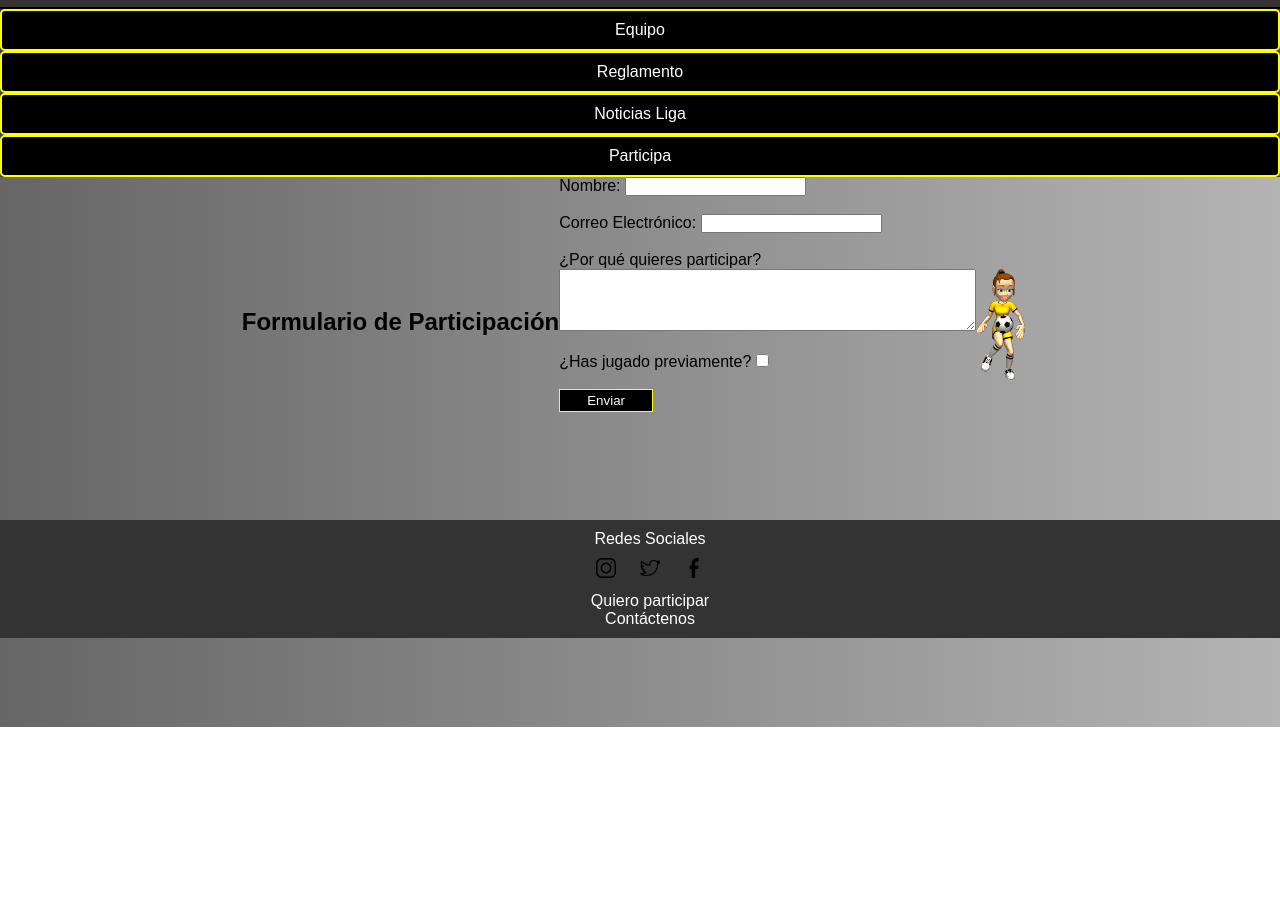
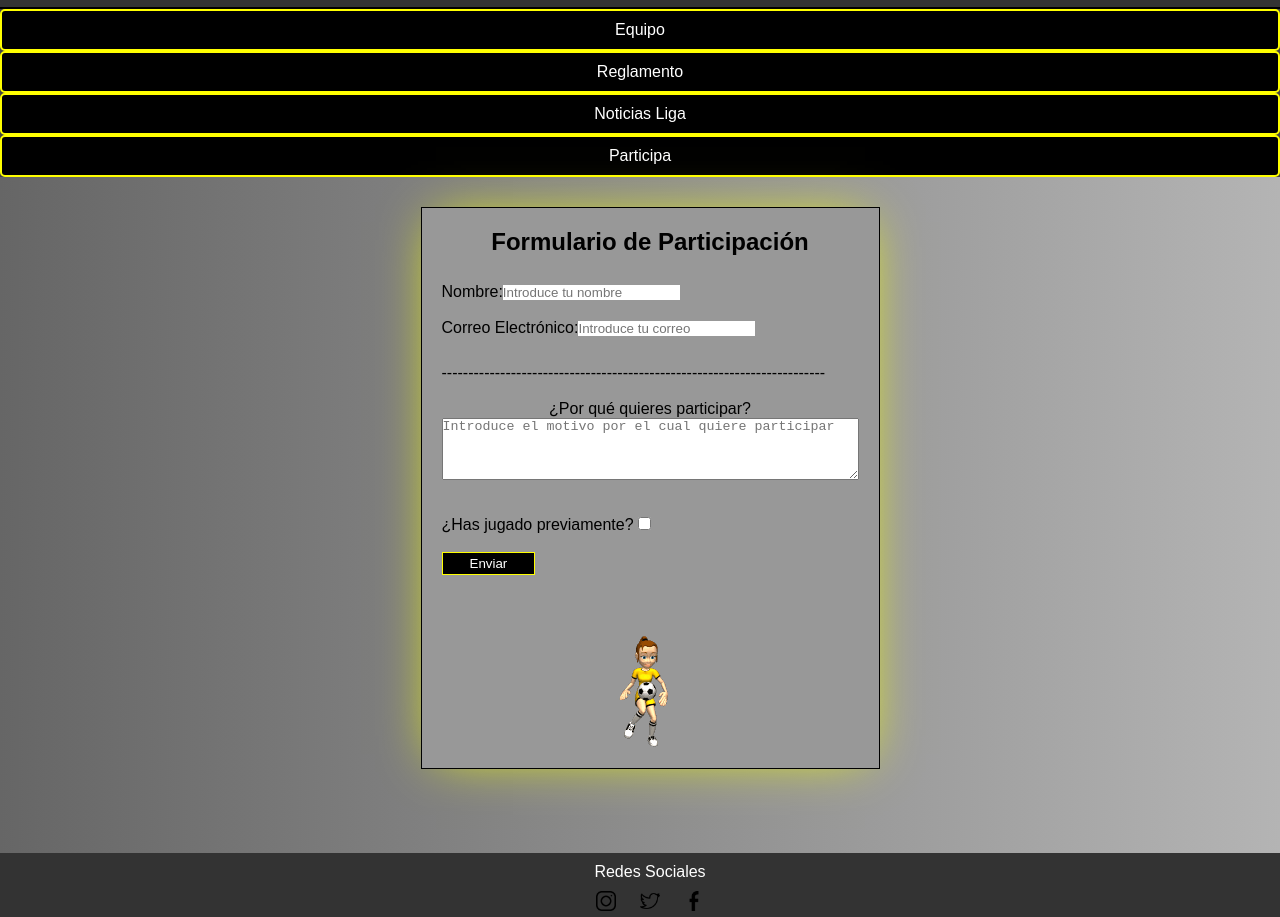
Before and after one commit to miguel04fr/HTML_Marcos, a plain HTML site: page Pc/Html/participa.html in a window 1280 px wide. Shown: the part 73-990 px from the top of the page. Before the commit the page ends 800 px from the top, so only its background shows below. Drawn offline with Linux system fonts and the light colour scheme.

Commit message:
update de el formulario

```diff
--- a/Pc/Css/estilos.css
+++ b/Pc/Css/estilos.css
@@ -46,6 +46,8 @@ header img {
     justify-content: center;
     align-items: center;
     flex-direction: row;
+    margin: 10px;
+    width: 100vw;
 }
 
 .col1,.col2,.col3 {
@@ -57,18 +59,25 @@ header img {
 .col1 {
 
     width: 30%;
+    margin-left: 10px;
 
-    align-items: center;
 }
 
 .col2 {
 
+    display: flex;
     width: 50%;
+    flex-direction: column;
+    align-items: flex-start;
+    flex-wrap: nowrap;
 
 }
 
 .col3 {
     width: 20%;
+    display: flex;
+    flex-direction: column;
+    align-items: center;
 
 }
 
@@ -88,7 +97,9 @@ footer {
     width: 100%;
 
 }
-
+.social-icons {
+    color: #000000;
+}
 .social-icons a {
     width: 2px;
 }
@@ -144,3 +155,27 @@ footer .footer-links a:hover {
 
     box-shadow: 1px 2px 37px -6px #000000;
 }
+.Centro_Participa{
+    border: 1px solid black;
+    padding: 20px;
+    display: flex;
+    background-color: #989898;
+    flex-direction: column;
+    align-items: center;
+    margin: 20px;
+box-shadow: 0px 0px 50px -15px #F2FF00;
+}
+form input{
+
+    border: none;
+}
+.Porque_Participas{
+    display: flex;
+    flex-direction: column;
+    align-items: center;
+}
+.Centrar_input{
+    display: flex;
+    align-items: center;
+    flex-direction: row;
+}
--- a/Pc/Html/participa.html
+++ b/Pc/Html/participa.html
@@ -30,21 +30,26 @@
 </div>
 
 <div id="contenido">
-
-
+<div class="Centro_Participa">
     <h2>Formulario de Participación</h2>
     <br>
 
     <form >
+        <div class="Centrar_input">
         <label for="nombre">Nombre:</label>
-        <input type="text" id="nombre" name="nombre" required><br><br>
-
+        <input type="text" id="nombre" name="nombre" required="" placeholder="Introduce tu nombre"><br><br>
+    </div>
+    <div class="Centrar_input">
         <label for="correo">Correo Electrónico:</label>
-        <input type="email" id="correo" name="correo" required><br><br>
-
-        <label for="motivo">¿Por qué quieres participar?</label><br>
-        <textarea id="motivo" name="motivo" rows="4" cols="50" required></textarea><br><br>
-
+        <input type="email" id="correo" name="correo" required placeholder="Introduce tu correo"><br><br>
+    </div>
+    <br>
+    <p>------------------------------------------------------------------------</p>
+    <br>
+        <div class="Porque_Participas">
+        <label for="motivo">¿Por qué quieres participar?</label>
+        <textarea id="motivo" name="motivo" rows="4" cols="50" required placeholder="Introduce el motivo por el cual quiere participar "></textarea><br><br>
+    </div>
         <label for="jugado">¿Has jugado previamente?</label>
         <input type="checkbox" id="jugado" name="jugado"><br><br>
          <div class="A_boton_enviar">
@@ -55,7 +60,7 @@
         <br>
     </form>
     <img src="../Resource/Jugador1.gif" alt="Icono 2" style="margin-right: 10px;">
-
+</div>
 </div>
 </body>
 <br>
@@ -64,9 +69,10 @@
 <footer>
     <div class="social-text">Redes Sociales</div>
     <div class="social-icons">
-        <img src="../Resource/instagram.png" alt="Icono 1">
-        <img src="../Resource/twiter.png" alt="Icono 2">
-        <img src="../Resource/facebook.png" alt="Icono 3">
+        <a href="https://www.instagram.com/meridafc_/"><img src="/Pc/Resource/instagram.png" alt="Icono 1"></a>
+        <a href="https://twitter.com/?lang=es"><img src="/Pc/Resource/twiter.png" alt="Icono 2"></a>
+        <a href="https://www.facebook.com/?locale=es_ES"><img src="/Pc/Resource/facebook.png" alt="Icono 3"></a>
+
     </div>
     <div class="footer-links">
         <a style="color: #fff;"href="participa.html">Quiero participar</a><br>
```
Also changed, not shown: Pc/index.html (+4 -2 lines).
